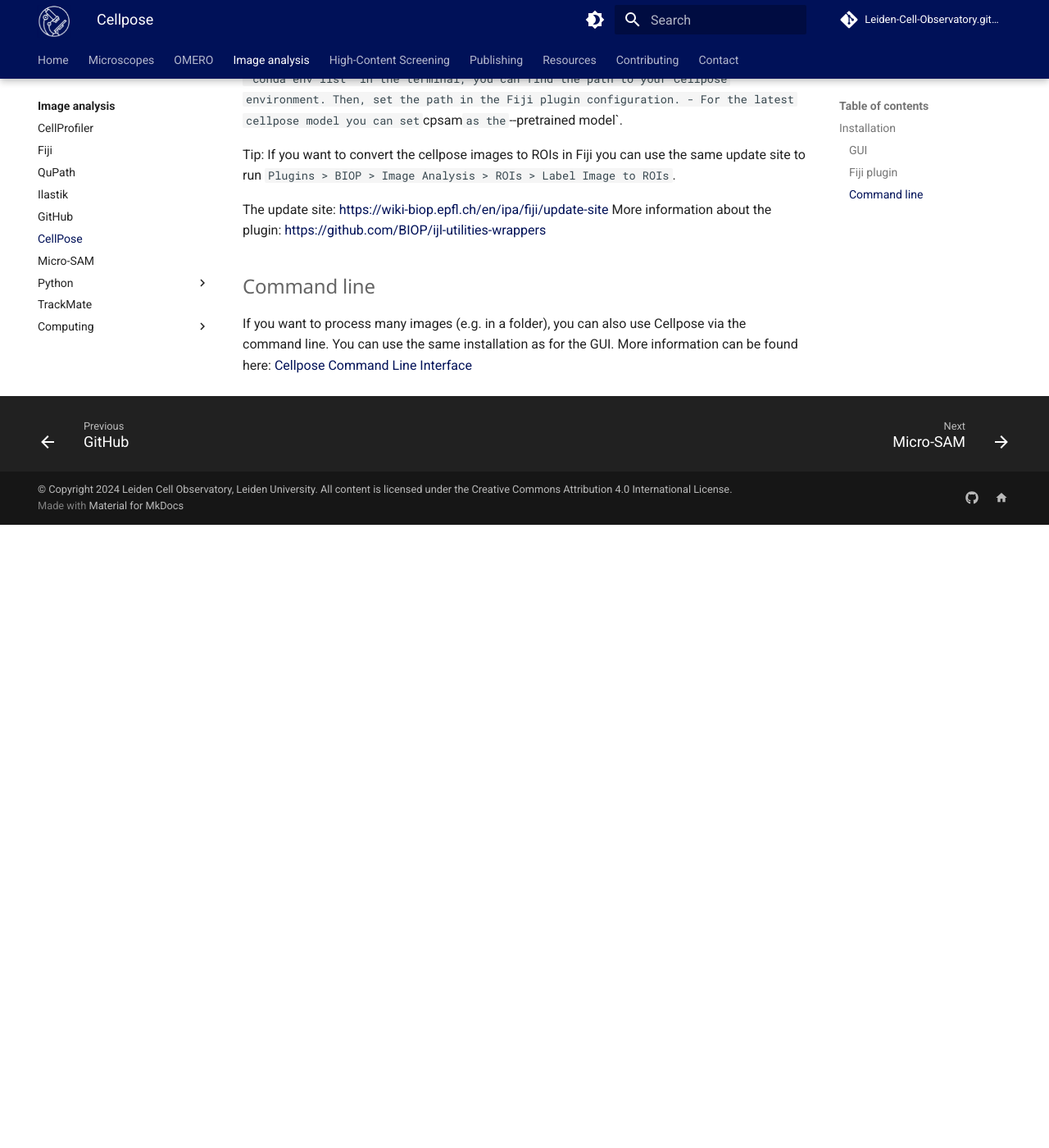
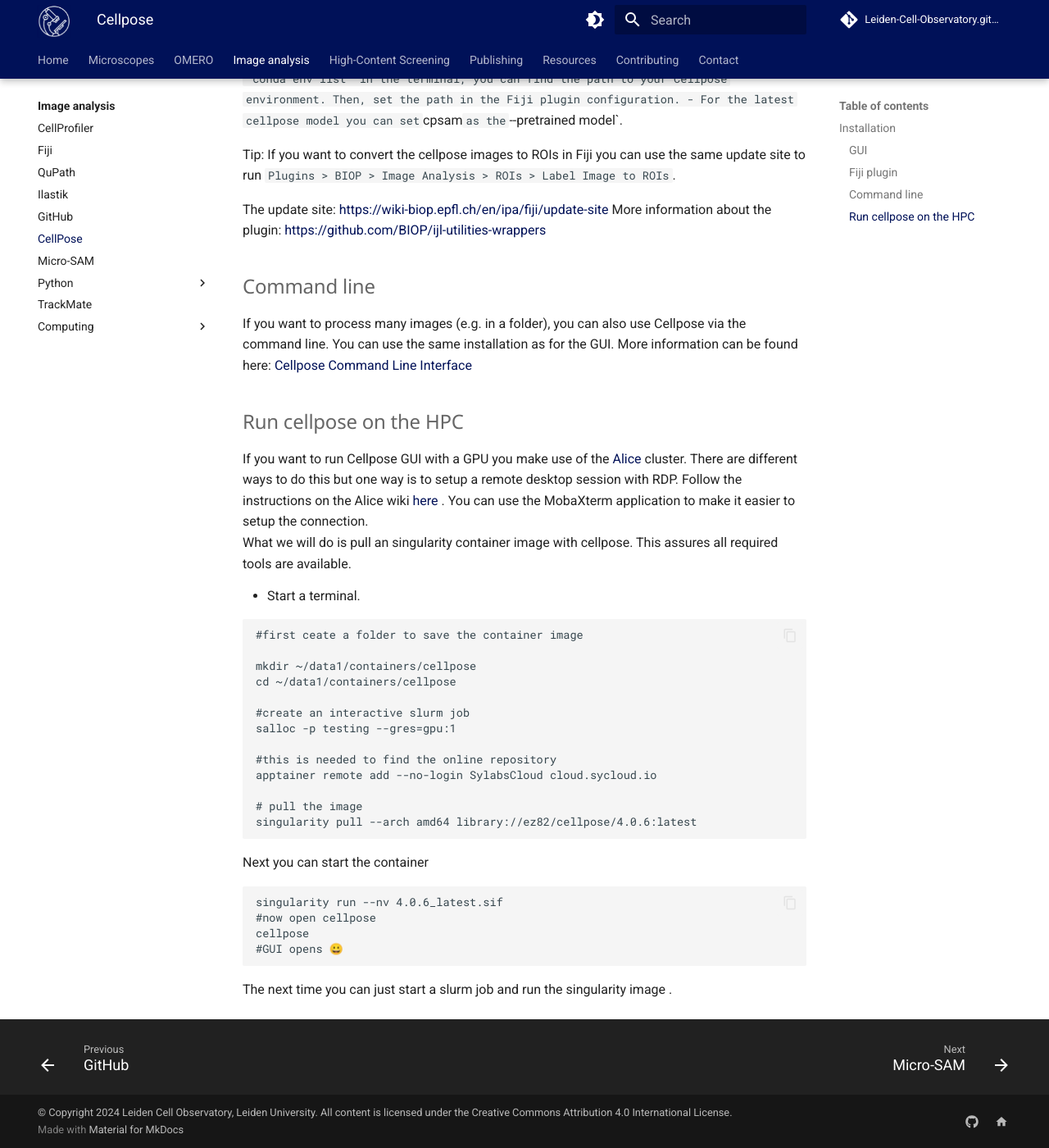
Before and after one commit to Leiden-Cell-Observatory/Leiden-Cell-Observatory.github.io, an MkDocs documentation site: the page built from docs/analysis/cellpose.md, in a window 1280 px wide and 1400 px high, scrolled down 2199 px. Shown: the whole window at 82% size. Built offline with MkDocs 1.6.1 and Material for MkDocs 9.7.7, drawn with Linux system fonts in a browser that asks for light colours; comment, search, counter and statistics services are not loaded; before the commit the page ends 2839 px from its top, so only the background shows below that.

Commit message:
Update cellpose.md

````diff
--- a/docs/analysis/cellpose.md
+++ b/docs/analysis/cellpose.md
@@ -64,3 +64,37 @@
 ### Command line
 If you want to process many images (e.g. in a folder), you can also use Cellpose via the command line. You can use the same installation as for the GUI.
 More information can be found here: [Cellpose Command Line Interface](https://cellpose.readthedocs.io/en/latest/command.html#command-line-examples)
+
+
+### Run cellpose on the HPC
+If you want to run Cellpose GUI with a GPU you make use of the [Alice](https://pubappslu.atlassian.net/wiki/spaces/HPCWIKI/pages/37519361/ALICE) cluster.
+There are different ways to do this but one way is to setup a remote desktop session with RDP. Follow the  instructions on the Alice wiki [here](https://pubappslu.atlassian.net/wiki/spaces/HPCWIKI/pages/152731649/Getting+a+remote+desktop+on+ALICE+with+RDP#Connecting-from-Windows) . You can use the MobaXterm application to make it easier to setup the connection.
+What we will do is pull an singularity container image with cellpose. This assures all required tools are available.
+
+- Start a terminal.
+
+```
+#first ceate a folder to save the container image
+
+mkdir ~/data1/containers/cellpose
+cd ~/data1/containers/cellpose
+
+#create an interactive slurm job
+salloc -p testing --gres=gpu:1
+
+#this is needed to find the online repository
+apptainer remote add --no-login SylabsCloud cloud.sycloud.io
+
+# pull the image
+singularity pull --arch amd64 library://ez82/cellpose/4.0.6:latest
+```
+
+Next you can start the container
+```
+singularity run --nv 4.0.6_latest.sif
+#now open cellpose
+cellpose
+#GUI opens 😀
+
+```
+The next time you can just start a slurm job and run the singularity image .
````
